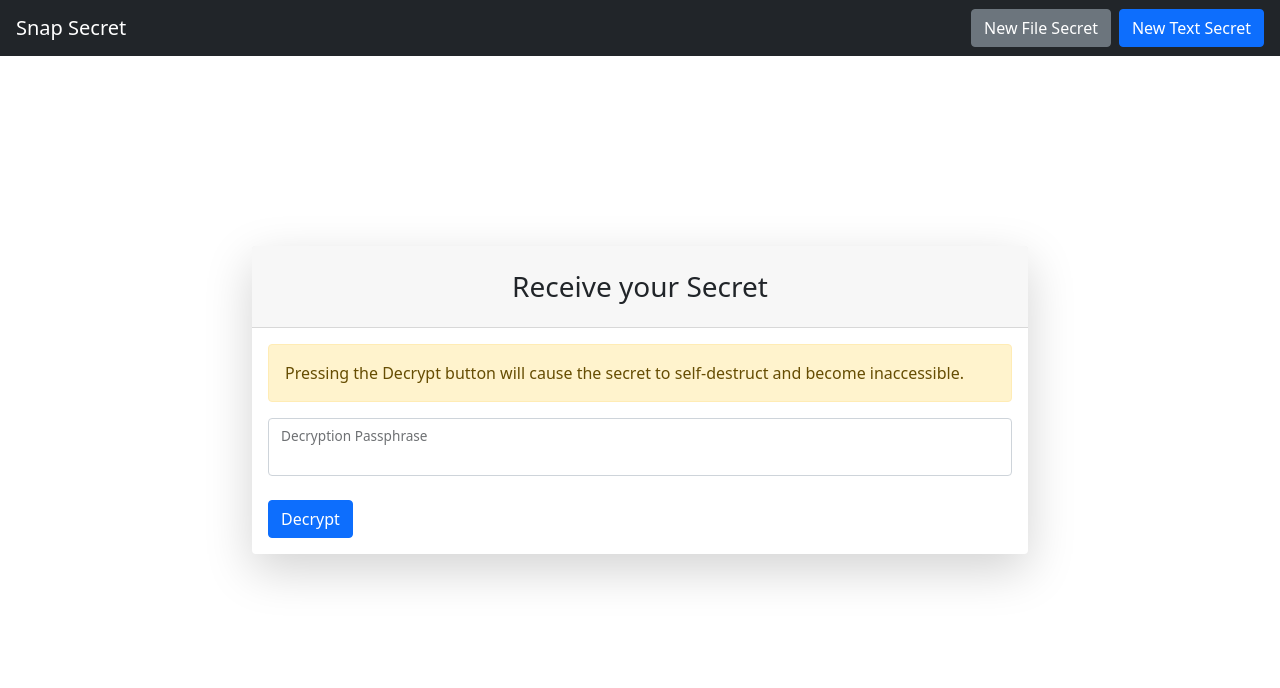
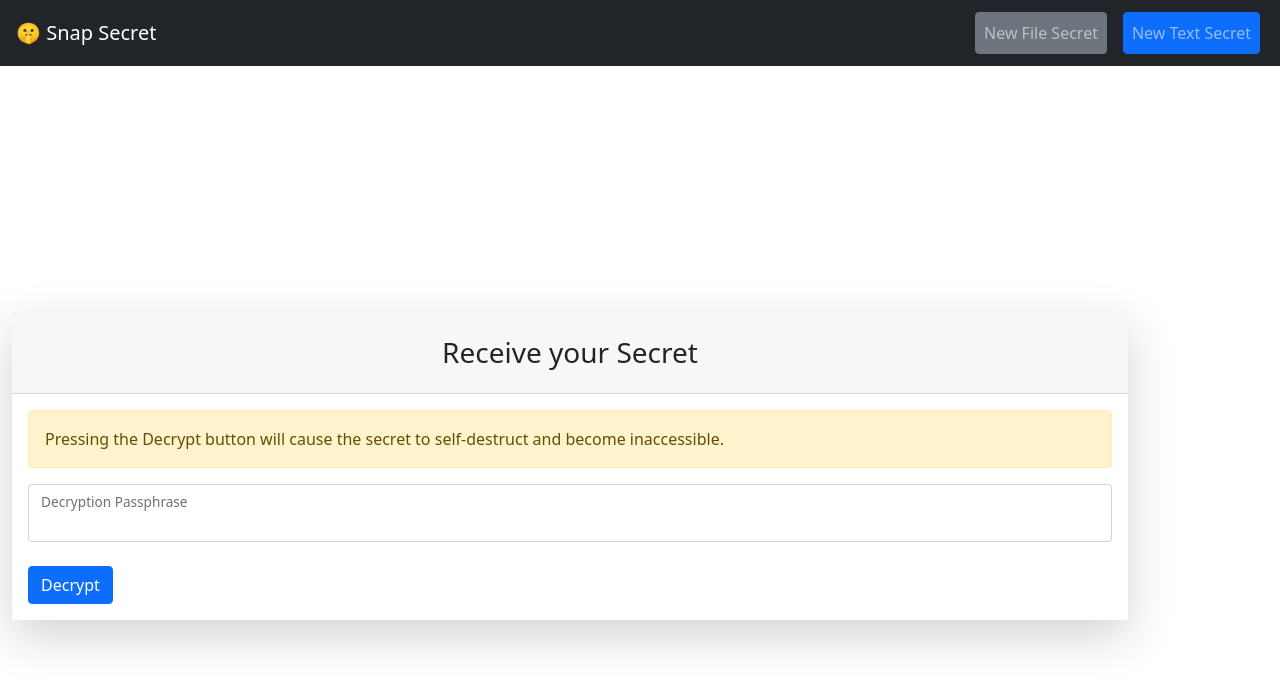
Before and after one commit to sktan/snapsecret, a Vue app in the folder frontend/: page /secret/1 in a window 1280 px wide. Shown: the top 688 px of the page. Built offline with nearby package versions, Linux system fonts and the light colour scheme; no server answers.

Commit message:
Fixed navbar on mobile

```diff
--- a/frontend/index.html
+++ b/frontend/index.html
@@ -11,7 +11,7 @@
 
 </head>
 
-<body class="sb-nav-fixed">
+<body>
     <div id="app"></div>
     <script type="module" src="/src/main.js"></script>
 </body>
--- a/frontend/package.json
+++ b/frontend/package.json
@@ -9,6 +9,7 @@
   },
   "dependencies": {
     "axios": "^0.26.1",
+    "bootstrap": "^5.3.2",
     "bootstrap-icons": "^1.8.1",
     "vue": "^3.2.33",
     "vue-router": "^4.0.14"
--- a/frontend/src/App.vue
+++ b/frontend/src/App.vue
@@ -1,16 +1,27 @@
 <script setup>
 import { RouterLink, RouterView } from "vue-router";
+import 'bootstrap';
 </script>
 
 <template>
-    <nav class="sb-topnav navbar navbar-expand navbar-dark bg-dark">
+    <nav class="navbar navbar-expand-md navbar-dark bg-dark">
         <!-- Navbar Brand-->
-        <router-link class="navbar-brand ps-3" :to="{ name: 'home' }">Snap Secret</router-link>
-
-        <div class="d-none d-md-inline-block form-inline ms-auto me-0 me-md-3 my-2 my-md-0">
-            <button class="btn btn-secondary me-2" @click="newSecretFilePage">New File Secret</button>
-
-            <button class="btn btn-primary" @click="newSecretPage">New Text Secret</button>
+        <div class="container-fluid">
+            <router-link class="navbar-brand ps-1" :to="{ name: 'home' }">🤫 Snap Secret</router-link>
+            <button class="navbar-toggler" type="button" data-bs-toggle="collapse" data-bs-target="#navbarCollapse"
+                aria-controls="navbarCollapse" aria-expanded="false" aria-label="Toggle navigation">
+                <span class="navbar-toggler-icon"></span>
+            </button>
+            <div class="collapse navbar-collapse" id="navbarCollapse">
+                <ul class="navbar-nav ms-auto">
+                    <li class="nav-item">
+                        <a class="nav-link btn btn-secondary me-2 ms-2 mt-1 mb-1" @click="newSecretFilePage">New File Secret</a>
+                    </li>
+                    <li class="nav-item">
+                        <a class="nav-link btn btn-primary me-2 ms-2 mt-1 mb-1" @click="newSecretPage">New Text Secret</a>
+                    </li>
+                </ul>
+            </div>
         </div>
     </nav>
 
@@ -19,42 +30,20 @@
 
 <style>
 @import "@/assets/base.css";
+@import "bootstrap-icons/font/bootstrap-icons.css";
 
-#app {
+html, body {
+    margin: 0;
+    padding: 0;
+}
+
+main {
     max-width: 1400px;
     margin: 0 auto;
     padding: 2rem;
 
     font-weight: normal;
     padding-top: 65px;
-}
-
-@media (min-width: 1024px) {
-    body {
-        display: flex;
-        place-items: center;
-    }
-
-    #app {
-        display: grid;
-        padding: 0 2rem;
-    }
-
-    header {
-        display: flex;
-        place-items: center;
-        padding-right: calc(var(--section-gap) / 2);
-    }
-
-    header .wrapper {
-        display: flex;
-        place-items: flex-start;
-        flex-wrap: wrap;
-    }
-
-    .logo {
-        margin: 0 2rem 0 0;
-    }
 }
 </style>
 <script>
--- a/frontend/src/views/GetSecretView.vue
+++ b/frontend/src/views/GetSecretView.vue
@@ -59,7 +59,6 @@
 </template>
 
 <style>
-@import "bootstrap-icons/font/bootstrap-icons.css";
 
 .input-group>textarea {
     padding-right: 30px !important;
```
Also changed, not shown: 1 other file (tests, documents, lock files or other folders).
